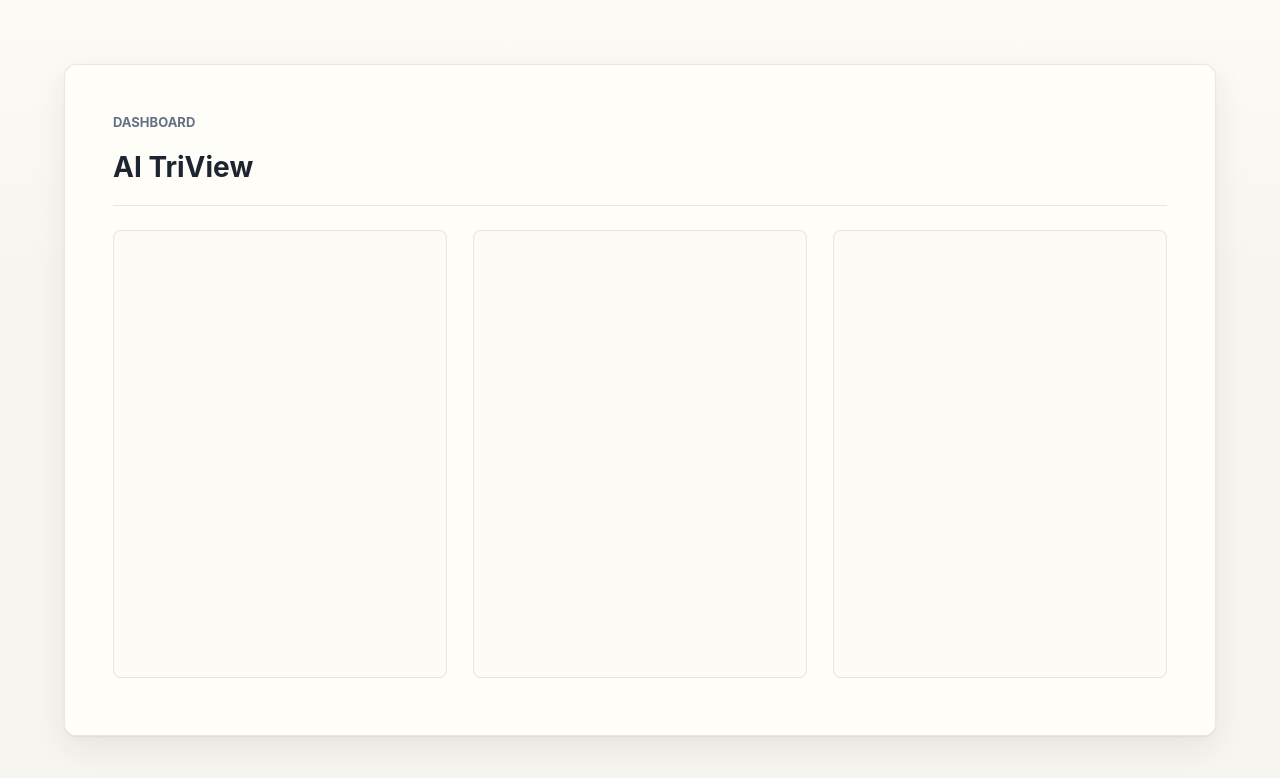
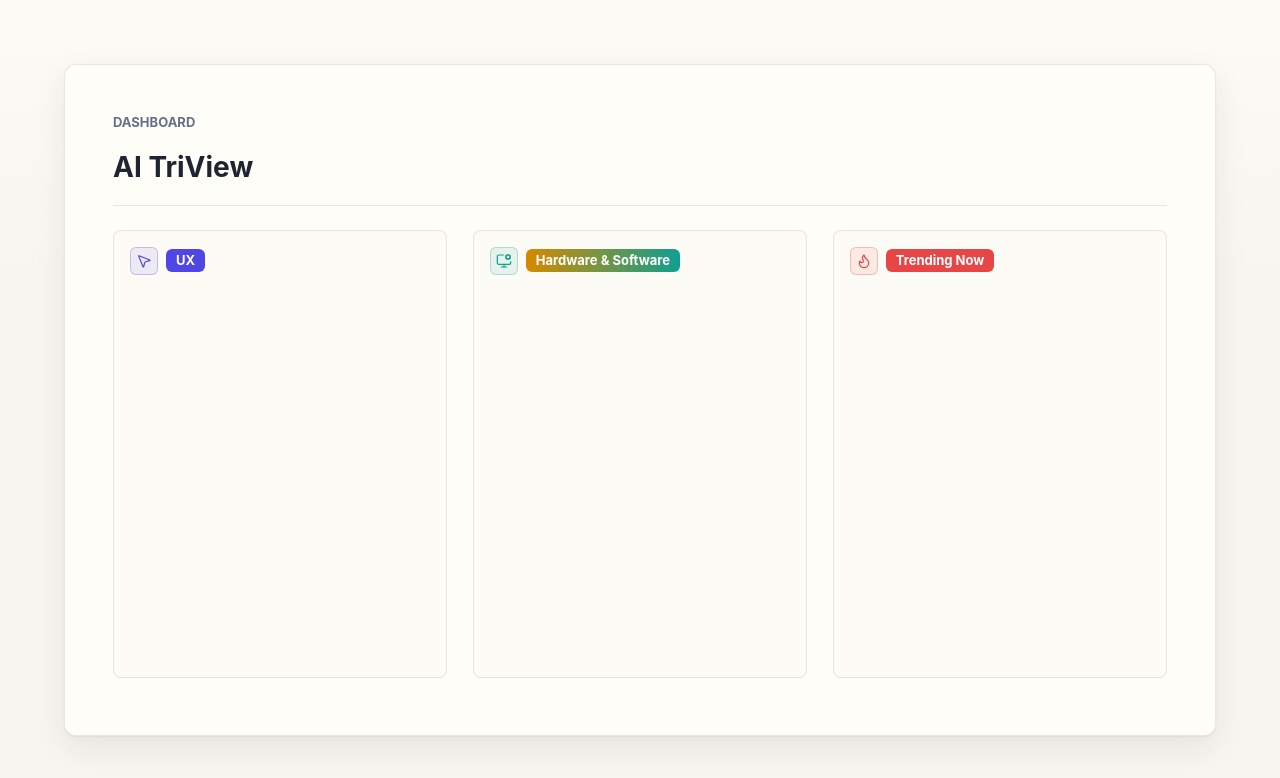
Before and after one commit to mtplayground/zhang-ye-d0c3-ai-triview, a React (Vite) app: page / in a window 1280 px wide. Shown: the top 778 px of the page. Built offline with nearby package versions, Linux system fonts and the light colour scheme.

Commit message:
feat: Add each column's header with its color and icon

```diff
--- a/src/components/ColumnGrid.tsx
+++ b/src/components/ColumnGrid.tsx
@@ -1,7 +1,10 @@
+import { Flame, MonitorCog, MousePointer2 } from 'lucide-react';
+import ColumnHeader from './ColumnHeader';
+
 const dimensions = [
-  { key: 'ux', label: 'UX' },
-  { key: 'hardware-software', label: 'Hardware & Software' },
-  { key: 'trending-now', label: 'Trending Now' },
+  { key: 'ux', label: 'UX', Icon: MousePointer2 },
+  { key: 'hardware-software', label: 'Hardware & Software', Icon: MonitorCog },
+  { key: 'trending-now', label: 'Trending Now', Icon: Flame },
 ] as const;
 
 export default function ColumnGrid() {
@@ -9,10 +12,16 @@ export default function ColumnGrid() {
     <div className="column-grid" aria-label="AI story dimensions">
       {dimensions.map((dimension) => (
         <section
-          className="story-column"
+          className={`story-column story-column--${dimension.key}`}
           key={dimension.key}
           aria-label={dimension.label}
-        />
+        >
+          <ColumnHeader
+            Icon={dimension.Icon}
+            label={dimension.label}
+            tone={dimension.key}
+          />
+        </section>
       ))}
     </div>
   );
--- /dev/null
+++ b/src/components/ColumnHeader.tsx
@@ -0,0 +1,18 @@
+import type { LucideIcon } from 'lucide-react';
+
+type ColumnHeaderProps = {
+  Icon: LucideIcon;
+  label: string;
+  tone: 'ux' | 'hardware-software' | 'trending-now';
+};
+
+export default function ColumnHeader({ Icon, label, tone }: ColumnHeaderProps) {
+  return (
+    <header className={`column-header column-header--${tone}`}>
+      <span className="column-header__icon" aria-hidden="true">
+        <Icon size={16} strokeWidth={1.8} />
+      </span>
+      <span className="column-header__label">{label}</span>
+    </header>
+  );
+}
--- a/src/styles.css
+++ b/src/styles.css
@@ -138,7 +138,55 @@ a {
 .story-column {
   min-width: 0;
   min-height: 100%;
+  padding: var(--space-4);
   border: 1px solid var(--color-border);
   border-radius: var(--radius-md);
   background: color-mix(in srgb, var(--color-surface) 72%, var(--color-page));
 }
+
+.story-column--ux {
+  --column-accent: var(--accent-ux);
+  --column-label-background: var(--accent-ux);
+}
+
+.story-column--hardware-software {
+  --column-accent: var(--accent-software);
+  --column-label-background: linear-gradient(90deg, var(--accent-hardware), var(--accent-software));
+}
+
+.story-column--trending-now {
+  --column-accent: var(--accent-trending);
+  --column-label-background: var(--accent-trending);
+}
+
+.column-header {
+  display: flex;
+  align-items: center;
+  gap: var(--space-2);
+  min-width: 0;
+}
+
+.column-header__icon {
+  display: inline-grid;
+  flex: 0 0 auto;
+  width: 1.75rem;
+  height: 1.75rem;
+  place-items: center;
+  border: 1px solid color-mix(in srgb, var(--column-accent) 28%, transparent);
+  border-radius: var(--radius-sm);
+  color: var(--column-accent);
+  background: color-mix(in srgb, var(--column-accent) 9%, transparent);
+}
+
+.column-header__label {
+  min-width: 0;
+  padding: 0.3125rem 0.625rem;
+  border-radius: var(--radius-sm);
+  background: var(--column-label-background);
+  color: #ffffff;
+  font-size: 0.8125rem;
+  font-weight: 700;
+  line-height: 1;
+  letter-spacing: 0;
+  overflow-wrap: anywhere;
+}
```
Also changed, not shown: package.json (+4 -3 lines), 1 other file (tests, documents, lock files or other folders).
